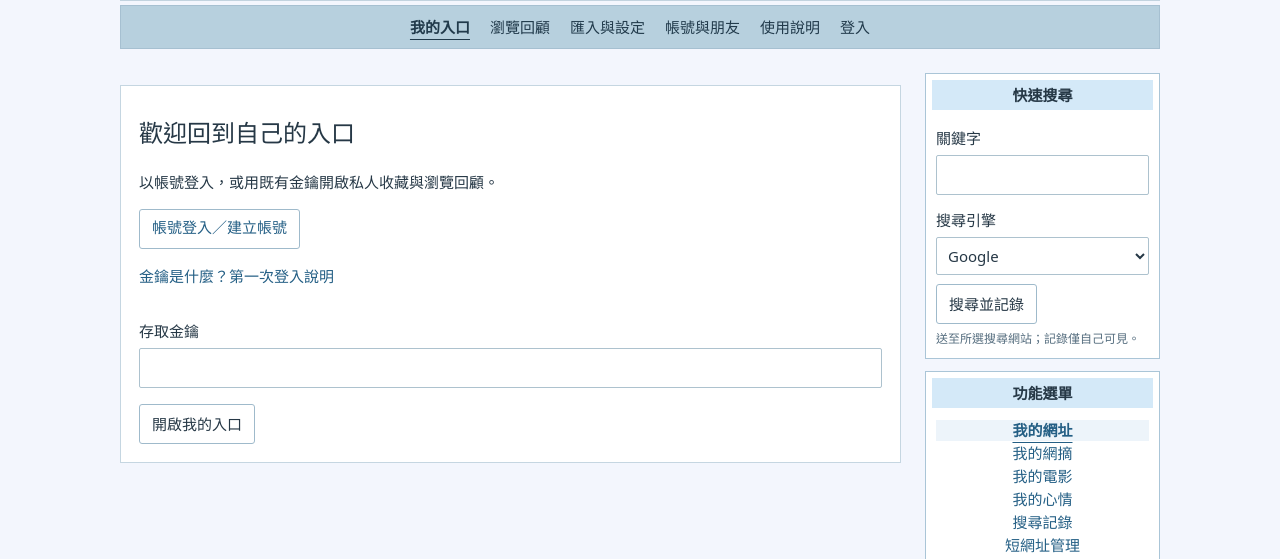
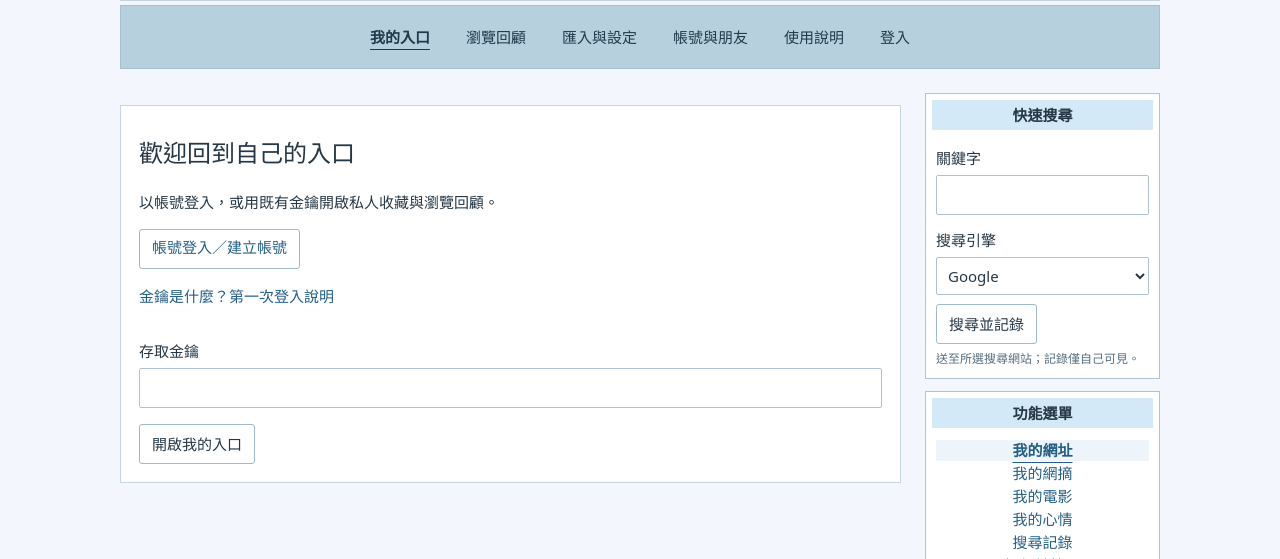
Before and after one commit to skyhong2002/MyZilla, a website built with Vite: page index.html in a window 1280 px wide. Shown: the part 241-800 px from the top of the page. Built offline with nearby package versions, Linux system fonts and the light colour scheme.

Commit message:
Align logout with portal navigation items

```diff
--- a/src/ui/portal.css
+++ b/src/ui/portal.css
@@ -78,17 +78,32 @@
   display: flex;
   flex-wrap: wrap;
   justify-content: center;
+  align-items: center;
   gap: 8px 20px;
   padding: 9px;
   background: #b7d0de;
   border: 1px solid #a6c0d1;
   margin-top: 4px;
 }
-.top-nav a {
+.top-nav a,
+.top-nav button {
+  display: inline-flex;
+  align-items: center;
+  justify-content: center;
+  min-height: 44px;
+  padding: 6px 8px;
+  line-height: 1.6;
+  white-space: nowrap;
   color: #213a4b;
+  border-radius: 3px;
 }
 .top-nav button {
-  padding: 0 8px;
+  border: 0;
+  background: transparent;
+}
+.top-nav a:hover,
+.top-nav button:hover {
+  background: #d4e6f0;
 }
 .portal-layout {
   display: grid;
```
